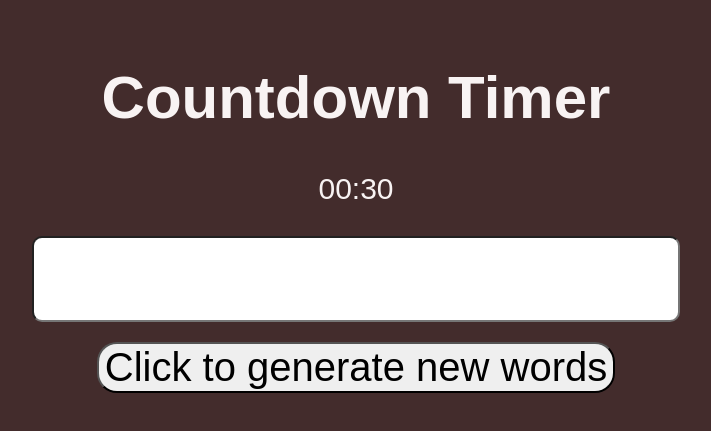
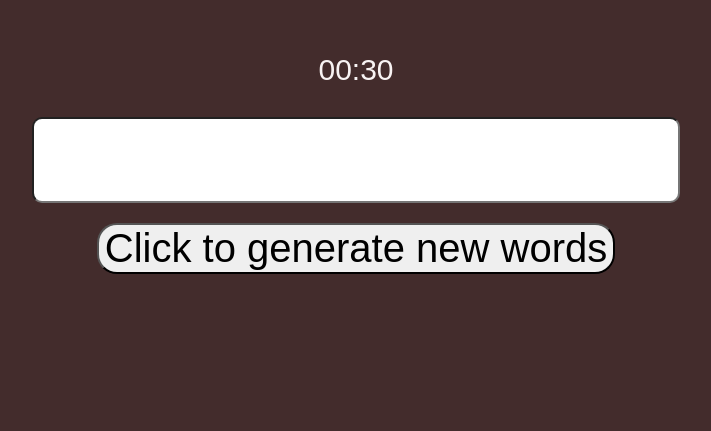
Before and after one commit to SamManoli975/typetest, a React (Create React App) app: page / in a window 1280 px wide. Shown: the part 157-588 px from the top of the page, without its empty margins (284-995 px from the left). Built offline with nearby package versions, Linux system fonts and the light colour scheme.

Commit message:
few changes

```diff
--- a/src/timer.js
+++ b/src/timer.js
@@ -30,7 +30,7 @@ const CountdownTimer = ({ initialSeconds, startCountdown }) => {
 
     return (
         <div>
-            <h1>Countdown Timer</h1>
+            {/* <h1>Countdown Timer</h1> */}
             <p>{formatTime(seconds)}</p>
         </div>
     );
--- a/src/typingtest.js
+++ b/src/typingtest.js
@@ -22,7 +22,7 @@ function App() {
     const processInput = (value, e) => {
         if (value.endsWith(" ")) {
             checkWord();
-        } else if (e.key === "Backspace") {
+        } else if (value.endsWith("08")) {
             console.log("Backspace pressed");
             // Handle Backspace key
         } else {
```
